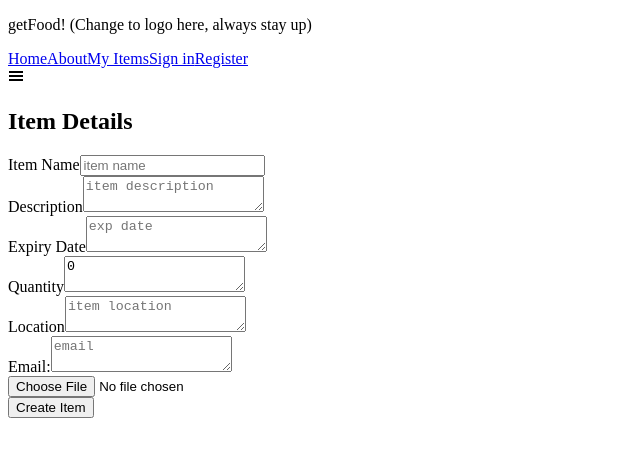
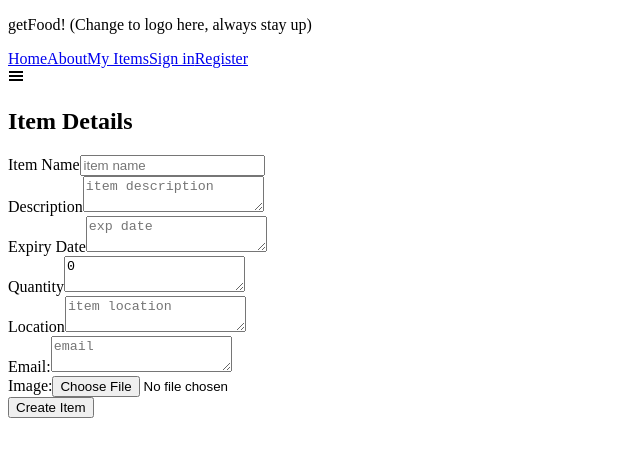
Before and after one commit to matai-2021/getFood-, a React app: page /#/itemnew in a window 1280 px wide. Shown: the top 456 px of the page, without its empty margins (0-640 px from the left). Built offline with nearby package versions, Linux system fonts and the light colour scheme; the HTML template or start-up script is replaced by a standard one.

Commit message:
add label to image on the form

```diff
--- a/client/components/ItemForm.jsx
+++ b/client/components/ItemForm.jsx
@@ -126,6 +126,10 @@ export default function ItemForm (props) {
             />
           </div>
           <div className="field">
+            <label
+              htmlFor='img'
+              className='label'
+            >Image:</label>
             <input
               type="file"
               name="img"
```
